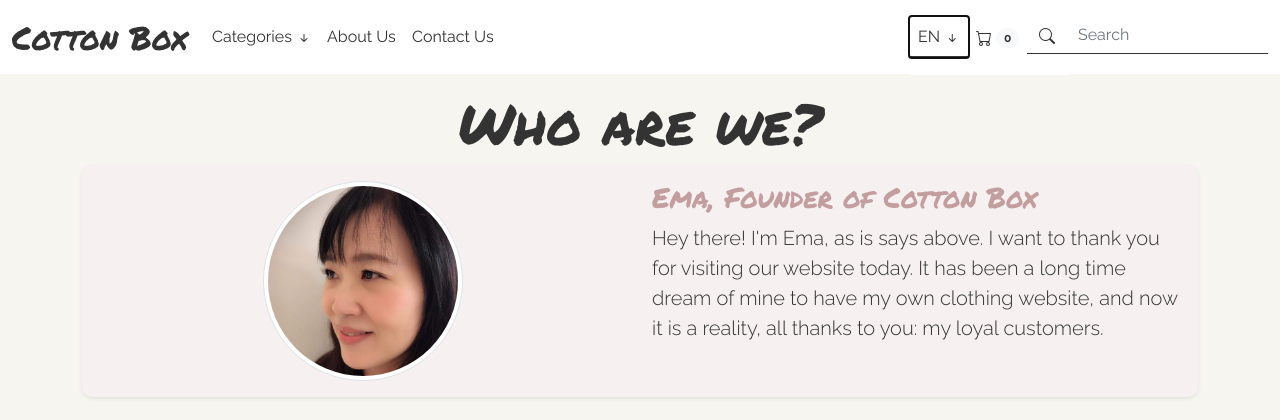
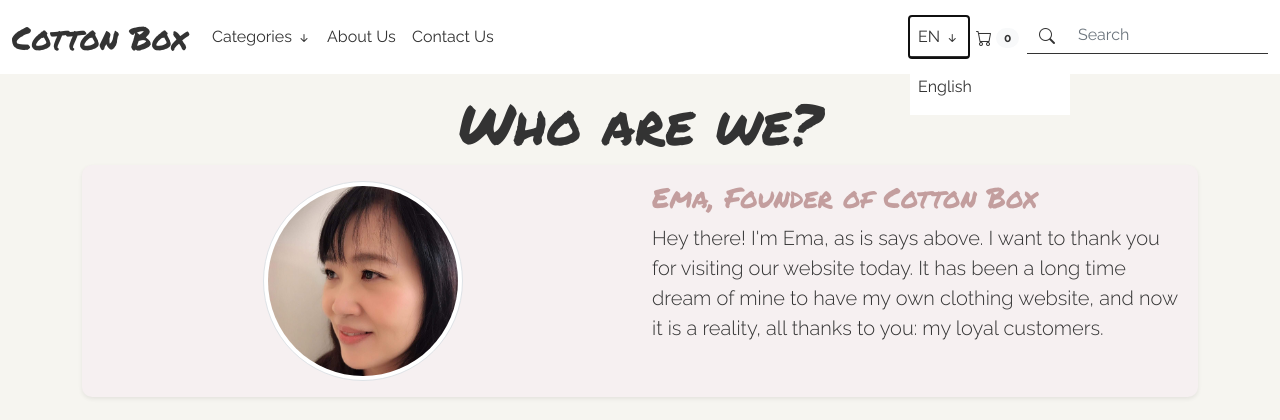
Before and after one commit to RoyMagnussen/CottonBox-Data-Centric, a Flask app: page /about/ in a window 1280 px wide, after a click on "EN". Shown: the top 420 px of the page. Run offline with Flask 2, Linux system fonts and the light colour scheme; data that the repository does not hold is empty; some libraries are stand-ins or nearby versions; some web fonts are replaced.

Commit message:
Removed language for loop.

```diff
--- a/templates/en_gb/includes/_navigation.html
+++ b/templates/en_gb/includes/_navigation.html
@@ -44,12 +44,9 @@
                         <i class="bi bi-arrow-down-short"></i>
                     </a>
                     <ul class="dropdown-menu rounded-0 border-0" aria-labelledby="languageSelectionDropdownMenu">
-                        {% for language in context.languages %}
                         <li class="nav-item">
-                            <!-- TODO: Add url_for function for {{ language.name }} page -->
-                            <a class="dropdown-item nav-link hvr-underline-from-center" href="#">{{ language.name }}</a>
+                            <a href="{{ url_for('en_index') }}" class="dropdown-item nav-link hvr-underline-from-center">English</a>
                         </li>
-                        {% endfor %}
                     </ul>
                 </li>
                 <!-- Shopping Cart Icon -->
```
